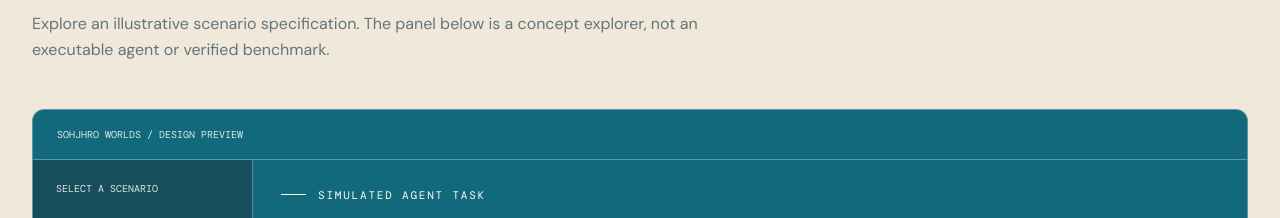
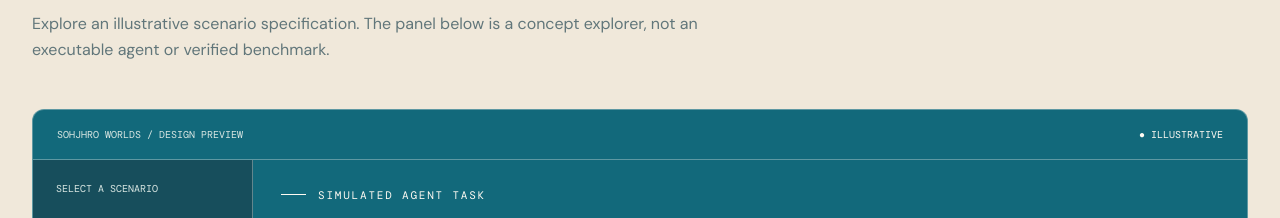
Before and after one commit to Raufnarejo505/project, a Next.js app: page /worlds in a window 1280 px wide. Shown: the part 860-1078 px from the top of the page. Built offline with nearby package versions, Linux system fonts and the light colour scheme.

Commit message:
fix(worlds): use contrast-safe status label instead of inline petrol

```diff
--- a/components/WorldsExplorer.tsx
+++ b/components/WorldsExplorer.tsx
@@ -14,7 +14,7 @@ export function WorldsExplorer() {
   <h2>One task. Multiple systems. Real consequences inside the simulation.</h2>
   <p>Explore an illustrative scenario specification. The panel below is a concept explorer, not an executable agent or verified benchmark.</p>
  </div><div className="simulator" id="concept-explorer">
-  <div className="sim-toolbar"><span>SOHJHRO WORLDS / DESIGN PREVIEW</span><span style={{color:"var(--accent)"}}>● ILLUSTRATIVE</span></div>
+  <div className="sim-toolbar"><span>SOHJHRO WORLDS / DESIGN PREVIEW</span><span className="sim-status">● ILLUSTRATIVE</span></div>
   <div className="sim-body"><div className="sim-list"><strong>SELECT A SCENARIO</strong>
    {(Object.keys(scenarios) as (keyof typeof scenarios)[]).map(key=><button key={key} type="button" className="sim-choice" aria-pressed={key===selected} onClick={()=>setSelected(key)}>{scenarios[key].name}</button>)}
   </div><div className="sim-content"><div className="eyebrow">SIMULATED AGENT TASK</div>
```
